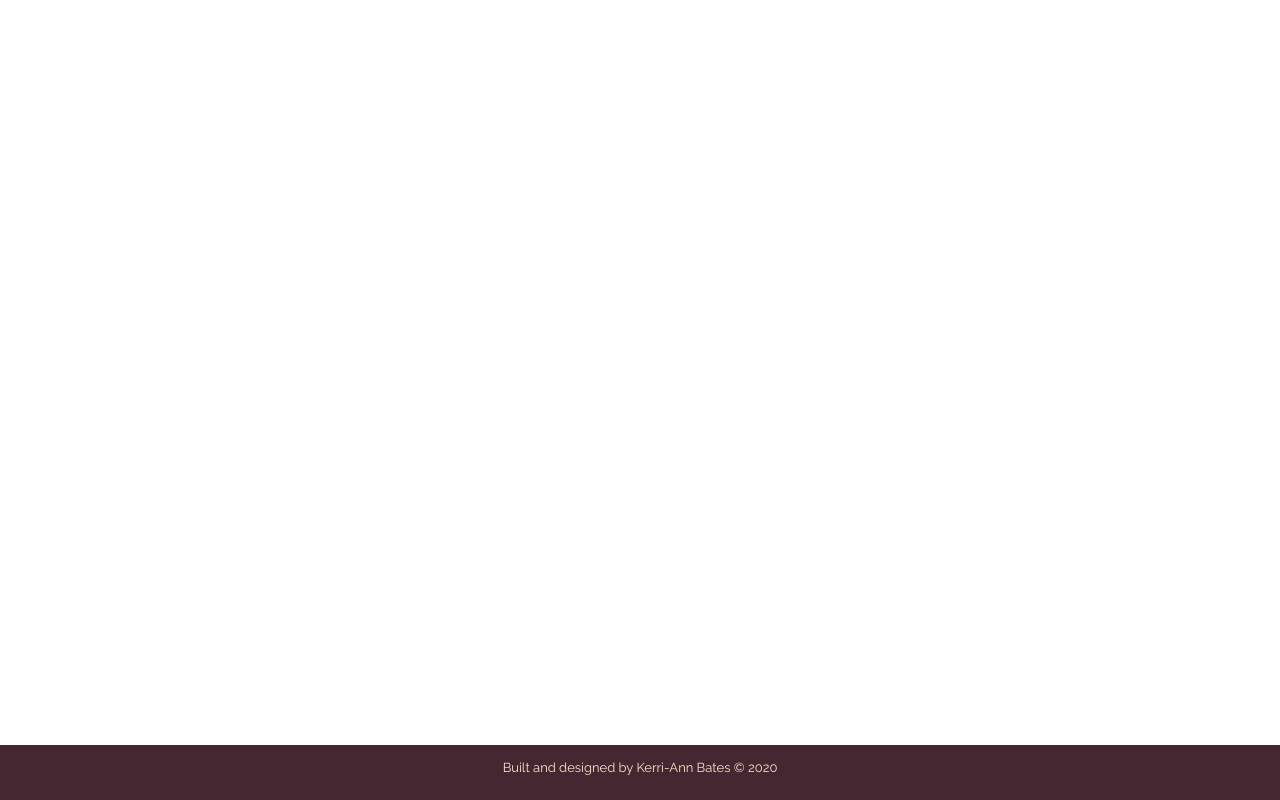
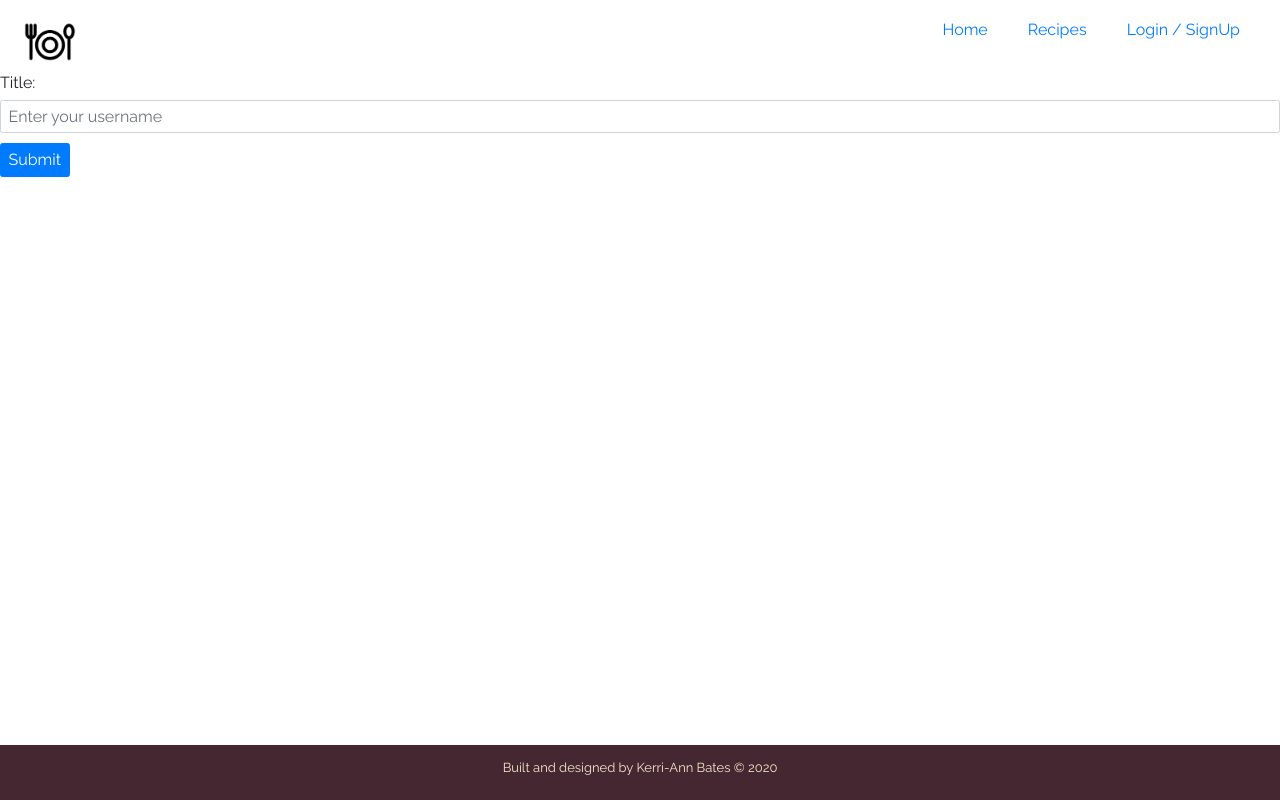
Before and after one commit to Kerri-AnnBates/recipe-app, a React (Create React App) app in the folder client/: page /add-recipe in a window 1280 px wide. Built offline with nearby package versions, Linux system fonts and the light colour scheme; a web font is replaced by a local one.

Commit message:
refactor header. added ad recipe form

```diff
--- a/client/src/App.js
+++ b/client/src/App.js
@@ -8,7 +8,7 @@ import Home from './components/home/Home';
 import RecipeList from './components/recipe/RecipeList';
 import EditRecipe from './components/edit/EditRecipe';
 import Footer from './components/footer/Footer';
-
+import Header from './components/header/Header';
 // Fontawesome icon library
 import { library } from '@fortawesome/fontawesome-svg-core';
 import { fab } from '@fortawesome/free-brands-svg-icons';
@@ -16,6 +16,7 @@ import { faSave, faList, faTasks } from '@fortawesome/free-solid-svg-icons';
 import Login from './components/forms/Login';
 import Register from './components/forms/Register';
 import PrivateRoute from './protected/PrivateRoute';
+import AddRecipe from './components/recipe/AddRecipe';
 
 library.add(fab, faSave, faList, faTasks);
 
@@ -23,11 +24,13 @@ function App() {
 
   return (
     <div className="App">
+      <Header />
       <Route exact path='/' component={Home} />
       <Route path='/login' component={Login} />
       <PrivateRoute path='/recipes' component={RecipeList} />
       <Route path='/edit' component={EditRecipe} />
       <Route path='/register' component={Register} />
+      <Route path='/add-recipe' component={AddRecipe} />
       <Footer />
     </div>
   )
--- a/client/src/components/forms/Login.js
+++ b/client/src/components/forms/Login.js
@@ -4,7 +4,6 @@ import { connect } from 'react-redux';
 import { loginUser } from '../../redux/actions';
 
 // Components
-import Header from '../header/Header';
 import { Link } from 'react-router-dom';
 
 function Login(props) {
@@ -39,7 +38,6 @@ function Login(props) {
 
    return (
       <>
-         <Header />
          <div className="login">
             <div className="container">
                <div className="login-wrapper">
--- a/client/src/components/forms/Register.js
+++ b/client/src/components/forms/Register.js
@@ -4,9 +4,6 @@ import { registerUser } from '../../redux/actions';
 
 // Reactstrap
 import { Button, Form, FormGroup, Label, Input } from 'reactstrap';
-
-// Components
-import Header from '../header/Header';
 
 function Register(props) {
 
@@ -45,7 +42,6 @@ function Register(props) {
 
    return (
       <>
-         <Header />
          <div className="login">
             <div className="container">
                <div className="login-wrapper">
--- a/client/src/components/home/Home.js
+++ b/client/src/components/home/Home.js
@@ -1,5 +1,4 @@
 import React from 'react';
-import Header from '../header/Header';
 import ingredientImg from '../../img/ingredients.jpg';
 import listImg from '../../img/list.jpg';
 import favFoodImg from '../../img/fav-dish.jpg';
@@ -10,7 +9,6 @@ import { FontAwesomeIcon } from '@fortawesome/react-fontawesome'
 function home() {
    return (
       <>
-               <Header />
          <div className="main-intro">
             <div className="main-content">
                <div className="grid-text">
--- /dev/null
+++ b/client/src/components/recipe/AddRecipe.js
@@ -0,0 +1,24 @@
+import React from 'react'
+import { Button, Form, FormGroup, Label, Input } from 'reactstrap';
+
+function AddRecipe() {
+   return (
+      <div className="add-form">
+         <Form>
+            <FormGroup>
+               <Label for="recipe-title">Title:</Label>
+               <Input
+                  type="recipe-title"
+                  name="recipe-title"
+                  id="recipe-title"
+                  placeholder="Enter your username"
+               />
+            </FormGroup>
+
+            <Button color="primary">Submit</Button>
+         </Form>
+      </div>
+   )
+}
+
+export default AddRecipe;
--- a/client/src/components/recipe/RecipeList.js
+++ b/client/src/components/recipe/RecipeList.js
@@ -5,7 +5,6 @@ import { axiosWithAuth } from '../../protected/axiosWithAuth';
 import { Button } from 'reactstrap';
 
 // Components
-import Header from '../header/Header';
 import RecipeCard from './RecipeCard';
 
 function RecipeList(props) {
@@ -28,7 +27,6 @@ function RecipeList(props) {
 
     return (
         <>
-            <Header />
             <div className="recipe-list">
                 <div className="container">
                     <h1>Your Recipes</h1>
```
Lines whose indentation alone changed are shown as unchanged.
